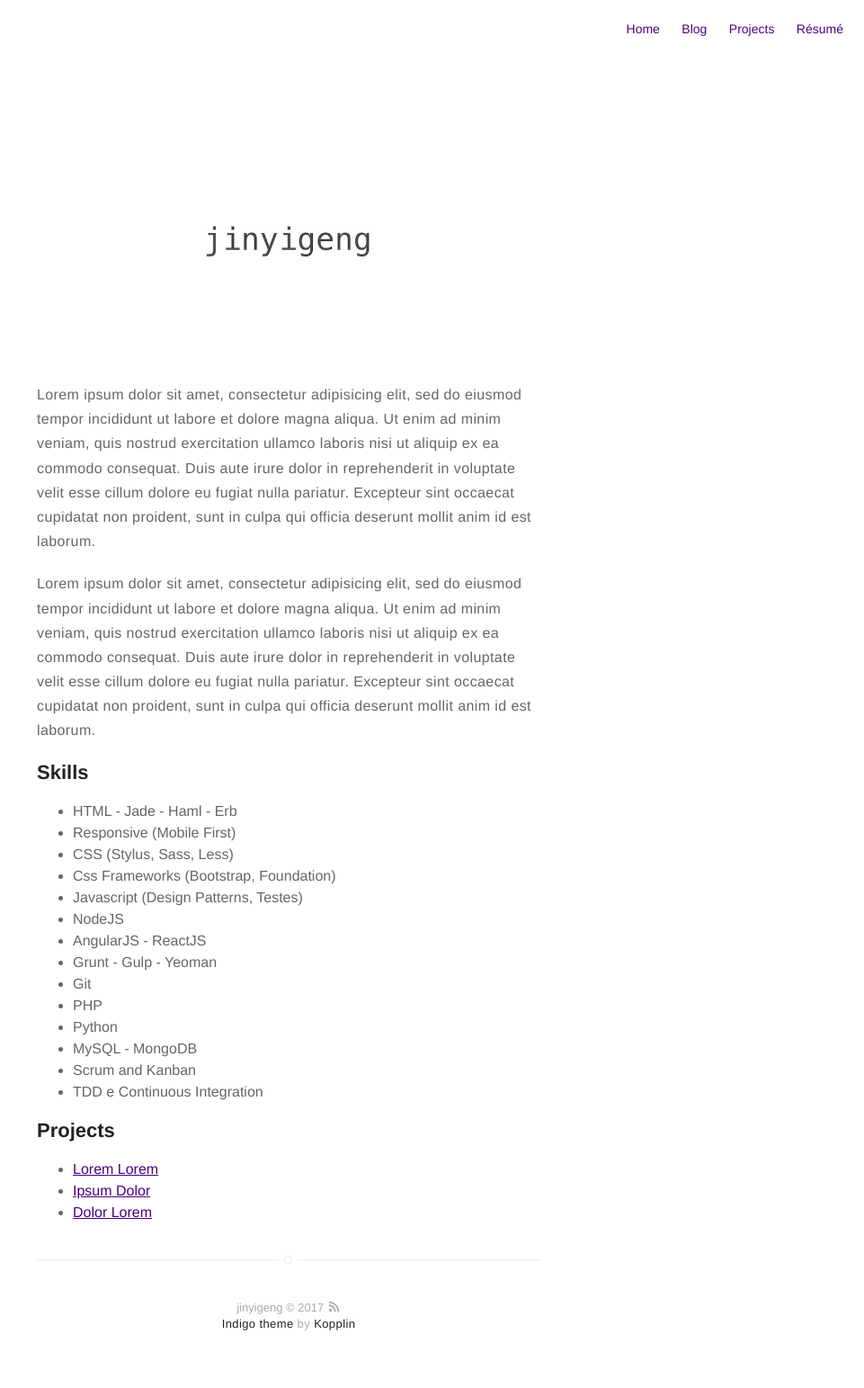
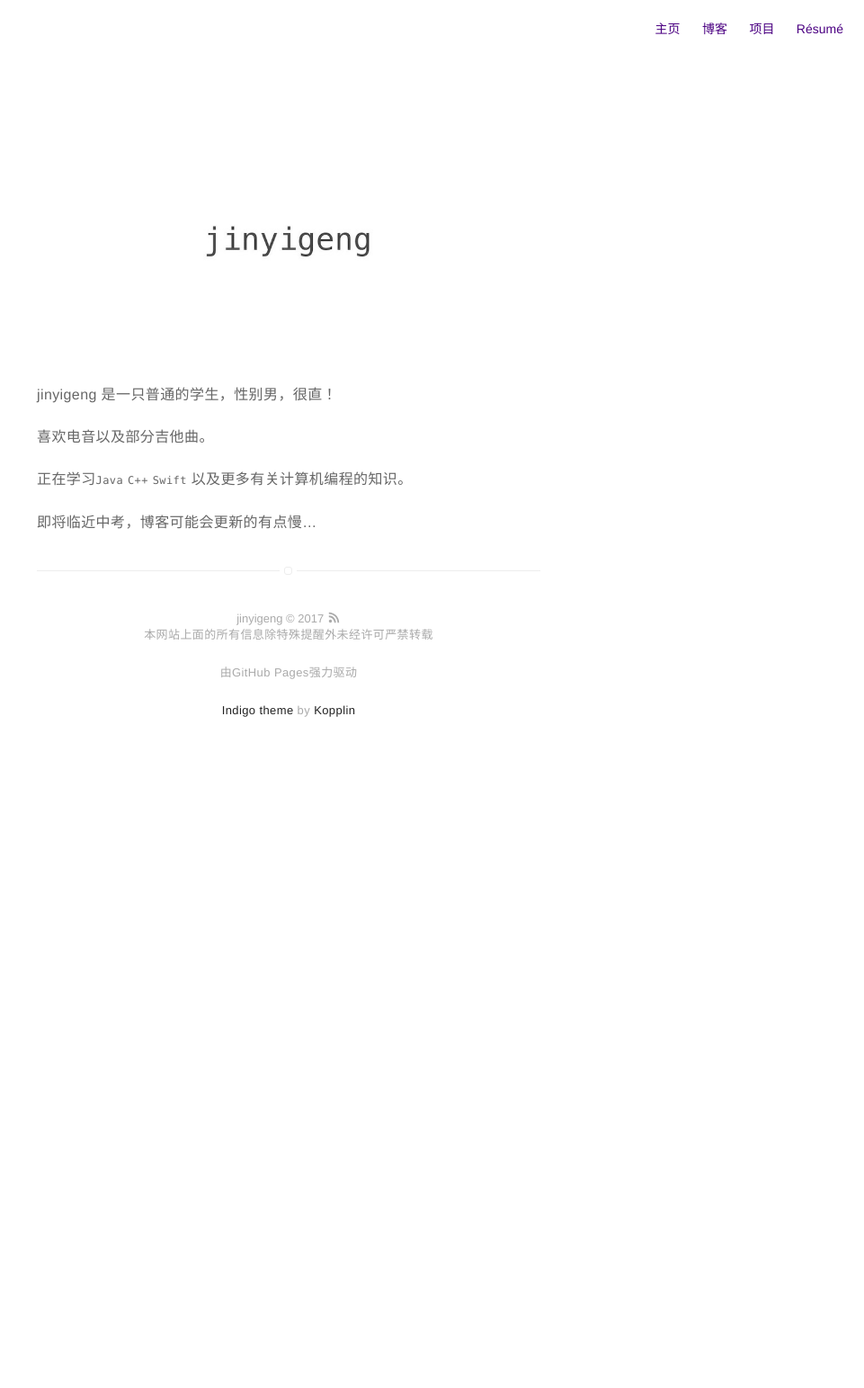
Before and after one commit to jinyigeng/jinyigeng.github.io, a Jekyll site: the page built from about.md, in a window 1280 px wide. Shown: the whole page at 90% size, without its empty margins (319-1280 px from the left). Built offline with Jekyll 4.4.1, drawn with Linux system fonts in a browser that asks for light colours; after the commit the page ends 900 px from its top, so only the background shows below that.

Commit message:
本地化

```diff
--- a/_includes/footer.html
+++ b/_includes/footer.html
@@ -1,6 +1,8 @@
 <footer class="footer-main">
     {{ site.name }} © {{ site.time | date: '%Y' }} <a class="link" href="{{ site.url }}/feed.xml" target="_blank"><svg class="icon icon-rss"><use xlink:href="#icon-rss"></use></svg></a>
 
+    <p class="extra">本网站上面的所有信息除特殊提醒外未经许可严禁转载</p>
+    <p class="extra">由GitHub Pages强力驱动</p>
     <p class="extra">
         <a class="link" href="https://github.com/sergiokopplin/indigo">Indigo theme</a> by <a class="link" href="http://koppl.in">Kopplin</a>
     </p>
--- a/_includes/nav.html
+++ b/_includes/nav.html
@@ -2,14 +2,14 @@
     <ul class="list">
         {% if page.title != "Home" %}
             <li class="item">
-                <a class="link" href="{{ site.url }}/">Home</a>
+                <a class="link" href="{{ site.url }}/">主页</a>
             </li>
         {% endif %}
 
         {% if site.blog == true %}
             {% if page.title != "Blog" %}
                 <li class="item">
-                    <a class="link" href="{{ site.url }}/blog">Blog</a>
+                    <a class="link" href="{{ site.url }}/blog">博客</a>
                 </li>
             {% endif %}
         {% endif %}
@@ -17,7 +17,7 @@
         {% if site.projects == true %}
             {% if page.title != "Projects" %}
                 <li class="item">
-                    <a class="link" href="{{ site.url }}/projects">Projects</a>
+                    <a class="link" href="{{ site.url }}/projects">项目</a>
                 </li>
             {% endif %}
         {% endif %}
@@ -25,7 +25,7 @@
         {% if site.about == true %}
             {% if page.title != "About" %}
                 <li class="item">
-                    <a class="link" href="{{ site.url }}/about">About</a>
+                    <a class="link" href="{{ site.url }}/about">关于</a>
                 </li>
             {% endif %}
         {% endif %}
--- a/about.md
+++ b/about.md
@@ -4,43 +4,10 @@ layout: page
 ---
 ![Profile Image]({{ site.url }}/{{ site.picture }})
 
-<p>Lorem ipsum dolor sit amet, consectetur adipisicing elit, sed do eiusmod
-tempor incididunt ut labore et dolore magna aliqua. Ut enim ad minim veniam,
-quis nostrud exercitation ullamco laboris nisi ut aliquip ex ea commodo
-consequat. Duis aute irure dolor in reprehenderit in voluptate velit esse
-cillum dolore eu fugiat nulla pariatur. Excepteur sint occaecat cupidatat non
-proident, sunt in culpa qui officia deserunt mollit anim id est laborum.</p>
+jinyigeng 是一只普通的学生，性别男，很直！
 
-<p>Lorem ipsum dolor sit amet, consectetur adipisicing elit, sed do eiusmod
-tempor incididunt ut labore et dolore magna aliqua. Ut enim ad minim veniam,
-quis nostrud exercitation ullamco laboris nisi ut aliquip ex ea commodo
-consequat. Duis aute irure dolor in reprehenderit in voluptate velit esse
-cillum dolore eu fugiat nulla pariatur. Excepteur sint occaecat cupidatat non
-proident, sunt in culpa qui officia deserunt mollit anim id est laborum.</p>
+喜欢电音以及部分吉他曲。
 
-<h2>Skills</h2>
+正在学习`Java` `C++` `Swift` 以及更多有关计算机编程的知识。
 
-<ul class="skill-list">
-	<li>HTML - Jade - Haml - Erb</li>
-	<li>Responsive (Mobile First)</li>
-	<li>CSS (Stylus, Sass, Less)</li>
-	<li>Css Frameworks (Bootstrap, Foundation)</li>
-	<li>Javascript (Design Patterns, Testes)</li>
-	<li>NodeJS</li>
-	<li>AngularJS - ReactJS</li>
-	<li>Grunt - Gulp - Yeoman</li>
-	<li>Git</li>
-	<li>PHP</li>
-	<li>Python</li>
-	<li>MySQL - MongoDB</li>
-	<li>Scrum and Kanban</li>
-	<li>TDD e Continuous Integration</li>
-</ul>
-
-<h2>Projects</h2>
-
-<ul>
-	<li><a href="https://github.com/">Lorem Lorem</a></li>
-	<li><a href="https://github.com/">Ipsum Dolor</a></li>
-	<li><a href="https://github.com/">Dolor Lorem</a></li>
-</ul>
+即将临近中考，博客可能会更新的有点慢...
```
